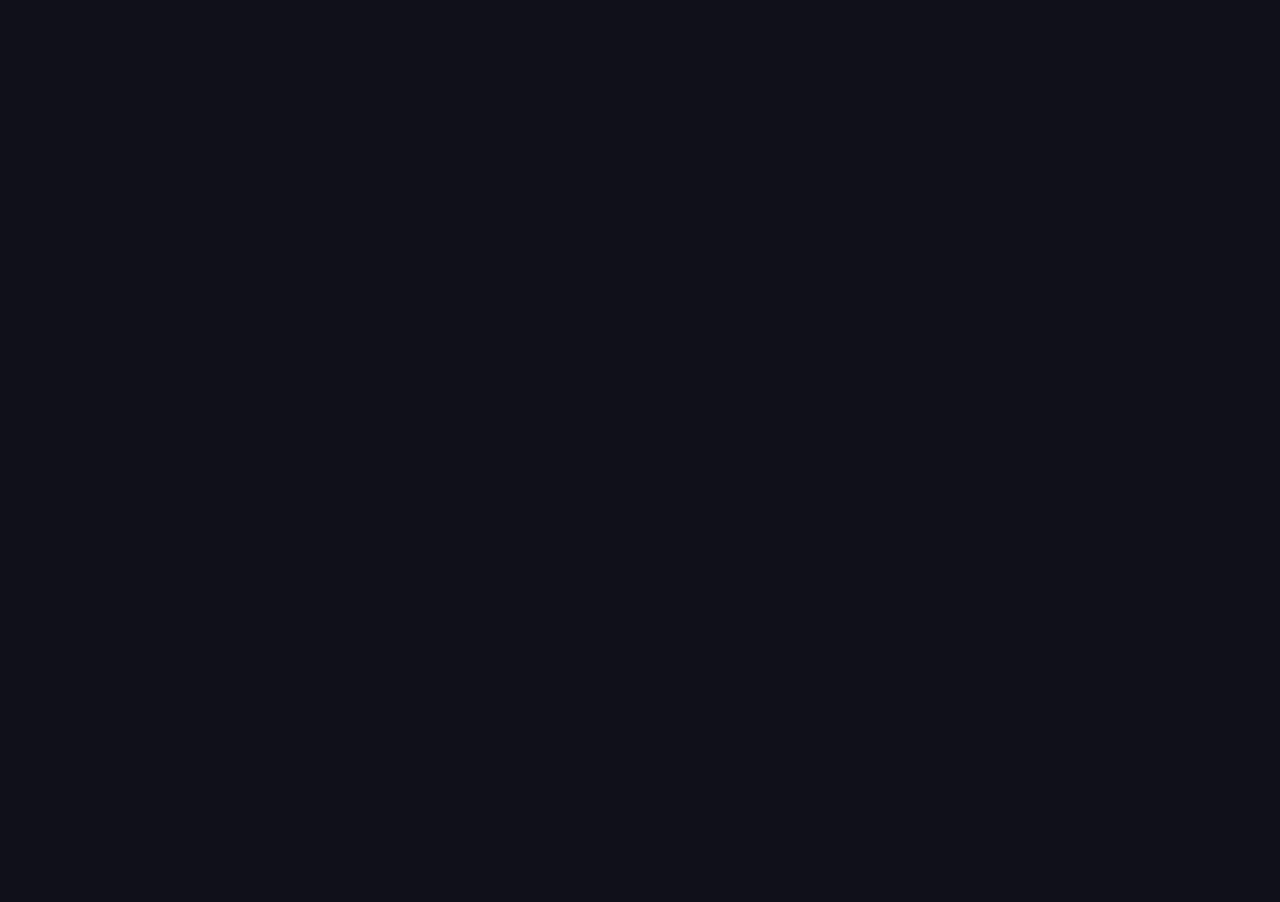
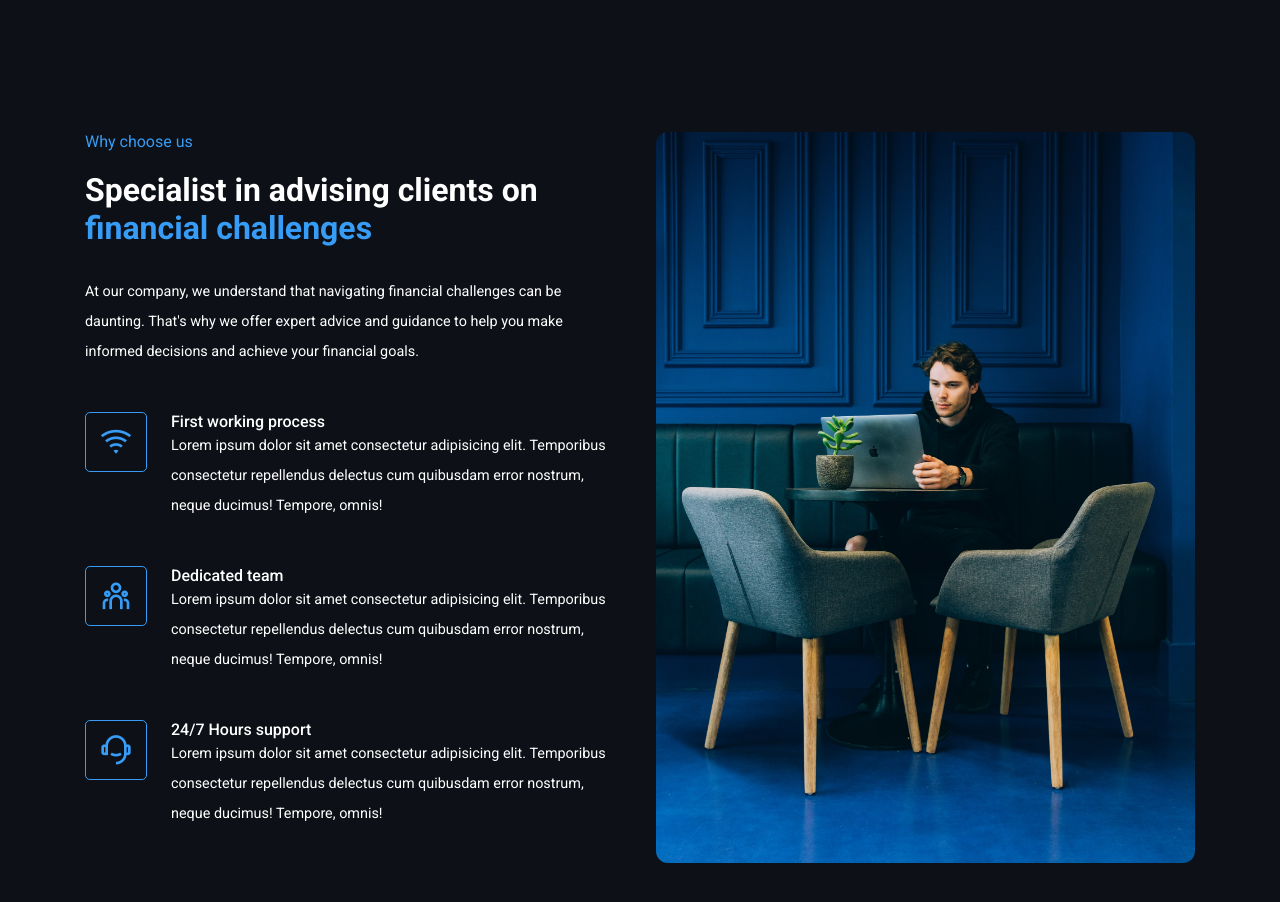
Before and after one commit to xroobix/AgencyWebsite, a React (Vite) app: page / in a window 1280 px wide. Shown: the part 1520-2422 px from the top of the page. Before the commit the page ends 1582 px from the top, so only its background shows below. Built offline with nearby package versions, Linux system fonts and the light colour scheme.

Commit message:
Create About nad ChoseUs components

```diff
--- a/src/App.tsx
+++ b/src/App.tsx
@@ -1,4 +1,5 @@
 import './App.css';
+import { About } from './Components/About/About';
 import { Counter } from './Components/Counter/Counter';
 import { Header } from './Components/Header/Header';
 import { Hero } from './Components/Hero/Hero';
@@ -11,6 +12,7 @@ function App() {
       <Hero />
       <Counter />
       <Services />
+      <About />
     </>
   );
 }
--- /dev/null
+++ b/src/Components/About/About.tsx
@@ -0,0 +1,59 @@
+import { ChoseUs } from './ChoseUs';
+import './about.css';
+import aboutImg from "../../images/about-us.jpg"
+
+const chooseData = [
+  {
+    icon: 'ri-wifi-line',
+    title: 'First working process',
+    description:
+      'Lorem ipsum dolor sit amet consectetur adipisicing elit. Temporibus consectetur repellendus delectus cum quibusdam error nostrum, neque ducimus! Tempore, omnis!',
+  },
+  {
+    icon: 'ri-team-line',
+    title: 'Dedicated team',
+    description:
+      'Lorem ipsum dolor sit amet consectetur adipisicing elit. Temporibus consectetur repellendus delectus cum quibusdam error nostrum, neque ducimus! Tempore, omnis!',
+  },
+  {
+    icon: 'ri-customer-service-2-line',
+    title: '24/7 Hours support',
+    description:
+      'Lorem ipsum dolor sit amet consectetur adipisicing elit. Temporibus consectetur repellendus delectus cum quibusdam error nostrum, neque ducimus! Tempore, omnis!',
+  },
+];
+
+export const About = () => {
+  return (
+    <section id="about">
+      <div className="container">
+        <div className="about__wrapper">
+          <div className="about__content">
+            <h6 className="subtitle">Why choose us</h6>
+            <h2>Specialist in advising clients on</h2>
+            <h2 className="highlight">financial challenges</h2>
+            <p className="description about__content-desc">
+              At our company, we understand that navigating financial
+              challenges can be daunting. That's why we offer expert
+              advice and guidance to help you make informed decisions
+              and achieve your financial goals.
+            </p>
+            <div className="choose__us-item-wrapper">
+              {chooseData.map((i, idx) => (
+                <ChoseUs
+                  icon={i.icon}
+                  title={i.title}
+                  description={i.description}
+                  key={`choose__us-${idx}`}
+                />
+              ))}
+            </div>
+          </div>
+          <div className="about__img">
+            <img src={aboutImg} alt="about-us" />
+          </div>
+        </div>
+      </div>
+    </section>
+  );
+};
--- /dev/null
+++ b/src/Components/About/ChoseUs.tsx
@@ -0,0 +1,21 @@
+import { FC } from 'react';
+
+interface Props {
+  icon: string;
+  title: string;
+  description: string;
+}
+
+export const ChoseUs: FC<Props> = ({ icon, title, description }) => {
+  return (
+    <div className="choose__us-item">
+      <span className="choose__us-icon">
+        <i className={icon} />
+      </span>
+      <div>
+        <h4 className="choose__us-title">{title}</h4>
+        <p className="description">{description}</p>
+      </div>
+    </div>
+  );
+};
--- /dev/null
+++ b/src/Components/About/about.css
@@ -0,0 +1,50 @@
+.about__wrapper {
+    display: flex;
+    column-gap: 2rem;
+}
+
+.about__content, .about__img {
+    width: 50%;
+}
+
+.about__img img {
+    width: 100%;
+    height: 90%;
+    object-fit: cover;
+    border-radius: .75rem;
+}
+
+.about__content-desc {
+    margin-top: 30px;
+}
+
+.choose__us-item-wrapper {
+    margin-top: 20px;
+}
+
+.choose__us-item {
+    display: flex;
+    column-gap: 1.5rem;
+    margin-top: 45px;
+}
+
+.choose__us-icon {
+    width: 50px;
+    height: 60px;
+    padding: 0px 30px;
+    display: flex;
+    align-items: center;
+    justify-content: center;
+    border: 1px solid var(--primary-color);
+    border-radius: 5px;
+}
+
+.choose__us-icon i {
+    color: var(--primary-color);
+    font-size: 2rem;
+}
+
+.choose__us-title {
+    color: white;
+    font-weight: 500;
+}
```
Also changed, not shown: src/images/about-us.jpg (added).
